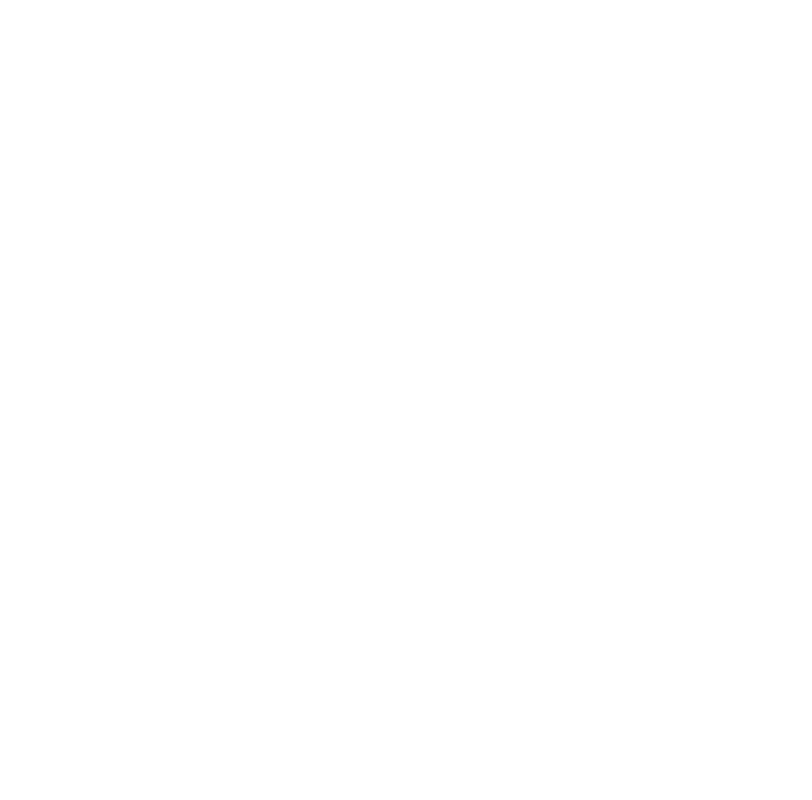
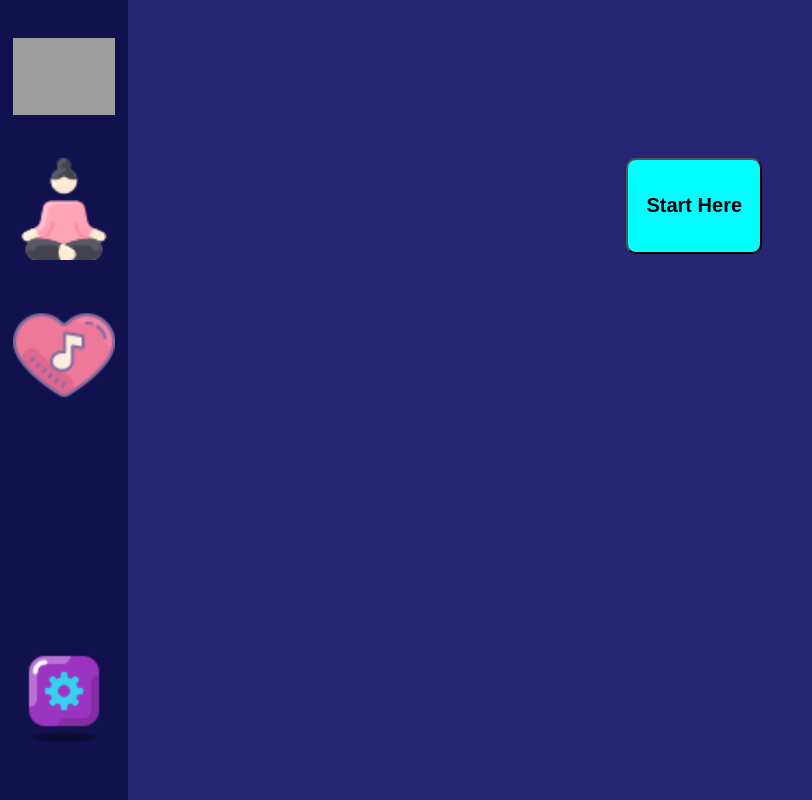
Before and after one commit to Vaani-pathariya/Unwind_Stress, a React (Create React App) app in the folder frontend/: page /dashboard/work in a window 1280 px wide. Before the commit this address had no page. Shown: the whole page, without its empty margins (0-812 px from the left). Built offline with nearby package versions, Linux system fonts and the light colour scheme; grey boxes are pictures that could not be loaded.

Commit message:
adding the Dashboard functionality

```diff
--- a/frontend/src/App.js
+++ b/frontend/src/App.js
@@ -7,6 +7,10 @@ import React from "react";
 import Recording from "./pages/Recording";
 
 import Dashboard from "./pages/Dashboard";
+import Work from "./pages/Work";
+import Yoga from "./pages/Yoga";
+import Music from "./pages/Music";
+import Settings from "./pages/Settings";
 function App() {
   const [loading,setLoading]=useState(false);
   useEffect(()=>{
@@ -25,7 +29,10 @@ function App() {
          <Route exact path="/" element={<Main/>}></Route>
          <Route path="/recording" element={<Recording/>}></Route>
          <Route path="/dashboard" element={<Dashboard/>}>
-          <Route></Route>
+          <Route exact path="" element={<Settings/>}></Route>
+          <Route path="work" element={<Work/>}></Route>
+          <Route path="yoga" element={<Yoga/>}></Route>
+          <Route path="music" element={<Music/>}></Route>
          </Route>
         </Routes>
       }
--- a/frontend/src/pages/Dashboard.js
+++ b/frontend/src/pages/Dashboard.js
@@ -3,19 +3,21 @@ import work from "../work2.png"
 import yoga from "../yoga.png"
 import music from "../music.png"
 import setting from "../settings.png"
-import { Outlet } from "react-router-dom"
+import { Outlet ,Link} from "react-router-dom"
+import { useEffect } from "react"
 const Dashboard=()=>{
-    const urlParams= new URLSearchParams(window.location.search)
-    const time=urlParams.get('time')
+        const urlParams= new URLSearchParams(window.location.search)
+        const time=urlParams.get('time')
+
     return(
         <div className="dashboard">
             <nav>
                 <div className="wrapper-dashboard">
-                    <img src={work}></img>
-                    <img src={yoga}></img>
-                    <img src={music}></img>
+                    <Link to={`/dashboard/work/?time=${time}`}><img src={work}></img></Link>
+                    <Link to="/dashboard/yoga"><img src={yoga}></img></Link>
+                    <Link to="/dashboard/music"><img src={music}></img></Link>
                 </div>
-                <img src={setting}></img>
+                <Link to={`/dashboard/?time=${time}`}><img src={setting}></img></Link>
             </nav>
             <div className="yup">
                 <Outlet></Outlet>
--- /dev/null
+++ b/frontend/src/pages/Music.js
@@ -0,0 +1,9 @@
+
+const Music=()=>{
+    return (
+        <div>
+            hello this is Music
+        </div>
+    )
+}
+export default Music
--- /dev/null
+++ b/frontend/src/pages/Settings.js
@@ -0,0 +1,16 @@
+import "./pages.css"
+import { Link } from "react-router-dom"
+const Settings=()=>{
+    const urlParams= new URLSearchParams(window.location.search)
+    const time=urlParams.get('time')
+
+    return (
+        <div className="settings">
+            <div className="wrapper-settings">
+            <h1>Your attention span is {time} seconds</h1>
+            <Link to="/recording"><button><h2>Wanna check your attention<br></br> time again ?</h2></button></Link>
+            </div>
+        </div>
+    )
+}
+export default Settings
--- a/frontend/src/pages/Work.js
+++ b/frontend/src/pages/Work.js
@@ -1,8 +1,11 @@
-
+const urlParams= new URLSearchParams(window.location.search)
+        const time=urlParams.get('time')
 const Work=()=>{
     return (
-        <div>
-            hello
+        <div className="settings">
+            <div className="wrapper-settings">
+            <button><h2>Start Here</h2></button>
+            </div>
         </div>
     )
 }
--- /dev/null
+++ b/frontend/src/pages/Yoga.js
@@ -0,0 +1,9 @@
+
+const Yoga=()=>{
+    return (
+        <div>
+            hello this is yoga
+        </div>
+    )
+}
+export default Yoga
--- /dev/null
+++ b/frontend/src/pages/pages.css
@@ -0,0 +1,16 @@
+.settings{
+    color: white;
+}
+.wrapper-settings{
+    width: 80%;
+    margin-left: 8%;
+    padding-top: 10%;
+    text-align: center;
+}
+.wrapper-settings button{
+    background-color: aqua;
+    padding: 2%;
+    border-radius: 10px;
+    margin: 5%;
+
+}
```
